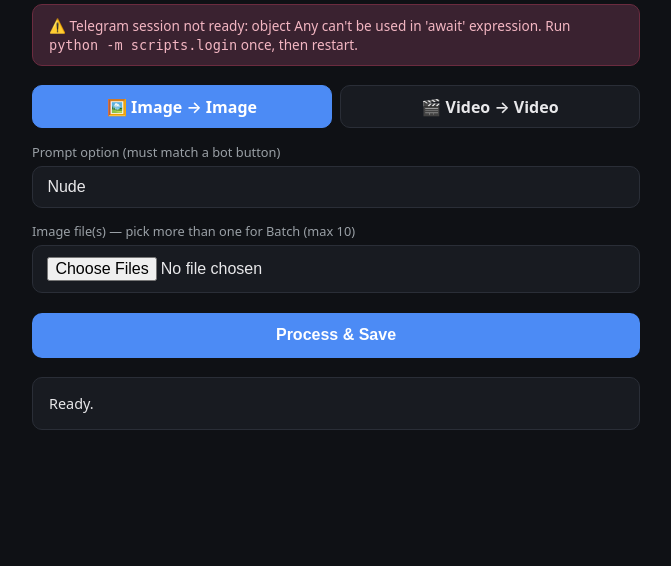
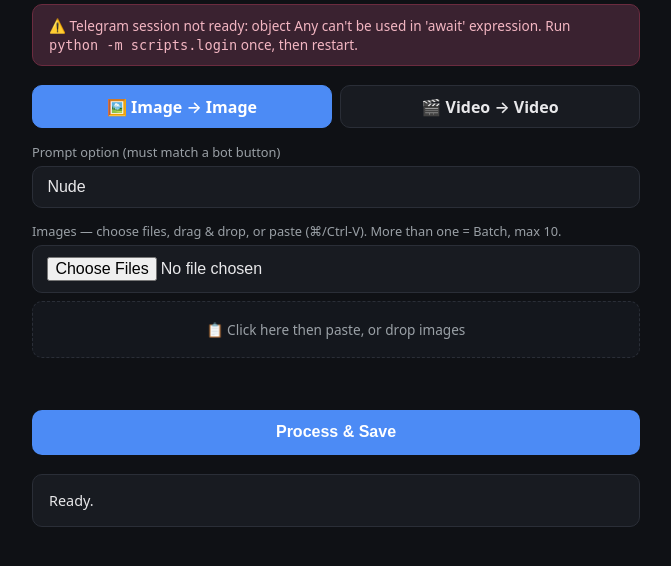
Before and after one commit to tuannnh/vixal_auto, a FastAPI app: page / in a window 1280 px wide. Shown: the part 118-684 px from the top of the page, without its empty margins (304-975 px from the left). Run offline with FastAPI, Linux system fonts and the light colour scheme.

Commit message:
Web UI: paste-from-clipboard + image previews
Add a unified file list fed by the file picker, clipboard paste (Ctrl/Cmd-V in
image mode), and drag & drop. Show a thumbnail preview grid with per-image
remove buttons and a Single/Batch counter; preview the selected video too.

Co-Authored-By: Claude Opus 4.8 <noreply@anthropic.com>

```diff
--- a/app/templates/index.html
+++ b/app/templates/index.html
@@ -37,6 +37,19 @@
     .ok { color:#6bd58f; } .err { color:#f08a8a; }
     a { color:#7fb0ff; word-break:break-all; }
     .hide { display:none; }
+    /* paste / drop zone + thumbnail previews */
+    .dropzone { margin-top:.5rem; padding:1.1rem; border:1px dashed #2a2e37; border-radius:10px;
+      text-align:center; color:#9aa0a6; font-size:.85rem; background:#14171d; cursor:pointer;
+      outline:none; transition:border-color .15s, background .15s, color .15s; }
+    .dropzone:focus, .dropzone.drag { border-color:#4c8bf5; color:#cfe0ff; background:#172033; }
+    .previews { display:flex; flex-wrap:wrap; gap:.5rem; margin-top:.6rem; }
+    .thumb { position:relative; width:84px; height:84px; border-radius:8px; overflow:hidden;
+      border:1px solid #2a2e37; background:#0b0d11; }
+    .thumb img, .thumb video { width:100%; height:100%; object-fit:cover; display:block; }
+    .thumb .rm { position:absolute; top:2px; right:2px; width:20px; height:20px; line-height:18px;
+      text-align:center; border-radius:50%; border:0; background:rgba(0,0,0,.65); color:#fff;
+      cursor:pointer; font-size:.75rem; padding:0; }
+    .count { font-size:.8rem; color:#9aa0a6; margin-top:.45rem; min-height:1rem; }
   </style>
 </head>
 <body>
@@ -63,8 +76,12 @@
         <option value="Missionary"></option><option value="Blowjob"></option>
         <option value="Facial"></option>
       </datalist>
-      <label>Image file(s) — pick more than one for Batch (max 10)</label>
+
+      <label>Images — choose files, drag &amp; drop, or paste (⌘/Ctrl-V). More than one = Batch, max 10.</label>
       <input id="imgFiles" type="file" accept="image/*" multiple />
+      <div id="dropzone" class="dropzone" tabindex="0">📋 Click here then paste, or drop images</div>
+      <div id="thumbs" class="previews"></div>
+      <div id="imgCount" class="count"></div>
     </div>
 
     <div id="videoOpts" class="hide">
@@ -93,6 +110,7 @@
       </div>
       <label>MP4 video file</label>
       <input id="vidFile" type="file" accept="video/*" />
+      <div id="vidPreview" class="previews"></div>
     </div>
 
     <button class="go" id="go" type="submit">Process &amp; Save</button>
@@ -101,11 +119,23 @@
   <div id="out">Ready.</div>
 
   <script>
+    const MAX = 10;
     let mode = 'image';
+    let imageFiles = [];   // single source of truth: file-picker + paste + drop
+    let videoFile = null;
+
     const out = document.getElementById('out');
     const go = document.getElementById('go');
+    const imgInput = document.getElementById('imgFiles');
+    const vidInput = document.getElementById('vidFile');
+    const thumbs = document.getElementById('thumbs');
+    const imgCount = document.getElementById('imgCount');
+    const vidPreview = document.getElementById('vidPreview');
+    const dropzone = document.getElementById('dropzone');
     const sleep = (ms) => new Promise(r => setTimeout(r, ms));
+    const flash = (msg, cls = '') => { out.className = cls; out.textContent = msg; };
 
+    // ---- tab switching ----
     document.querySelectorAll('.tab').forEach(t => t.addEventListener('click', () => {
       document.querySelectorAll('.tab').forEach(x => x.classList.remove('active'));
       t.classList.add('active');
@@ -113,6 +143,95 @@
       document.getElementById('imageOpts').classList.toggle('hide', mode !== 'image');
       document.getElementById('videoOpts').classList.toggle('hide', mode !== 'video');
     }));
+
+    // ---- image list: add / remove / render ----
+    function addImages(fileList) {
+      let added = 0, full = false;
+      for (const f of fileList) {
+        if (!f || !f.type.startsWith('image/')) continue;
+        if (imageFiles.length >= MAX) { full = true; break; }
+        // Clipboard images usually arrive nameless or as "image.png"; give them
+        // a unique, extension-correct name so copytele filenames don't collide.
+        const generic = !f.name || f.name === 'image.png';
+        const file = generic
+          ? new File([f], `pasted_${Date.now()}_${imageFiles.length}.${(f.type.split('/')[1] || 'png')}`, { type: f.type })
+          : f;
+        imageFiles.push(file);
+        added++;
+      }
+      renderImages();
+      if (full) flash(`⚠️ Max ${MAX} images — extras ignored`, 'err');
+      return added;
+    }
+    function removeImage(i) { imageFiles.splice(i, 1); renderImages(); }
+    function renderImages() {
+      thumbs.innerHTML = '';
+      imageFiles.forEach((f, i) => {
+        const url = URL.createObjectURL(f);
+        const el = document.createElement('div');
+        el.className = 'thumb';
+        el.innerHTML = '<img alt="" /><button type="button" class="rm" title="Remove">✕</button>';
+        const img = el.querySelector('img');
+        img.src = url;
+        img.onload = () => URL.revokeObjectURL(url);
+        el.querySelector('.rm').onclick = () => removeImage(i);
+        thumbs.appendChild(el);
+      });
+      const n = imageFiles.length;
+      imgCount.textContent = n ? `${n} image${n > 1 ? 's' : ''} ready · ${n > 1 ? 'Batch' : 'Single'} mode` : '';
+    }
+    imgInput.addEventListener('change', () => { addImages(imgInput.files); imgInput.value = ''; });
+
+    // ---- paste images anywhere (image mode only) ----
+    document.addEventListener('paste', (e) => {
+      if (mode !== 'image') return;
+      const imgs = [];
+      for (const it of (e.clipboardData?.items || [])) {
+        if (it.kind === 'file' && it.type.startsWith('image/')) {
+          const f = it.getAsFile();
+          if (f) imgs.push(f);
+        }
+      }
+      if (imgs.length) {
+        e.preventDefault();
+        const n = addImages(imgs);
+        if (n) flash(`📋 Pasted ${n} image${n > 1 ? 's' : ''}`);
+      }
+    });
+
+    // ---- drag & drop (whole window, image mode) ----
+    ['dragenter', 'dragover'].forEach(ev => document.addEventListener(ev, (e) => {
+      if (mode !== 'image') return;
+      e.preventDefault();
+      dropzone.classList.add('drag');
+    }));
+    document.addEventListener('dragleave', (e) => {
+      if (!e.relatedTarget) dropzone.classList.remove('drag');
+    });
+    document.addEventListener('drop', (e) => {
+      if (mode !== 'image') return;
+      e.preventDefault();
+      dropzone.classList.remove('drag');
+      if (e.dataTransfer?.files?.length) {
+        const n = addImages(e.dataTransfer.files);
+        if (n) flash(`📥 Added ${n} image${n > 1 ? 's' : ''}`);
+      }
+    });
+    dropzone.addEventListener('click', () => dropzone.focus());
+
+    // ---- video preview ----
+    vidInput.addEventListener('change', () => {
+      videoFile = vidInput.files[0] || null;
+      vidPreview.innerHTML = '';
+      if (videoFile) {
+        const url = URL.createObjectURL(videoFile);
+        const el = document.createElement('div');
+        el.className = 'thumb';
+        el.innerHTML = '<video muted playsinline></video>';
+        el.querySelector('video').src = url;
+        vidPreview.appendChild(el);
+      }
+    });
 
     async function poll(jobId) {
       while (true) {
@@ -142,28 +261,26 @@
       const fd = new FormData();
       fd.append('kind', mode);
       if (mode === 'image') {
-        const files = document.getElementById('imgFiles').files;
-        if (!files.length) { out.className='err'; out.textContent='❌ Pick at least one image'; return; }
-        for (const f of files) fd.append('files', f);
+        if (!imageFiles.length) { flash('❌ Add at least one image (file, drop, or paste)', 'err'); return; }
+        for (const f of imageFiles) fd.append('files', f);
         fd.append('prompt', document.getElementById('prompt').value.trim() || 'Nude');
       } else {
-        const f = document.getElementById('vidFile').files[0];
-        if (!f) { out.className='err'; out.textContent='❌ Pick a video'; return; }
-        fd.append('files', f);
+        if (!videoFile) { flash('❌ Pick a video', 'err'); return; }
+        fd.append('files', videoFile);
         fd.append('template', document.getElementById('template').value);
         fd.append('breast', document.getElementById('breast').value);
         fd.append('duration', document.getElementById('duration').value);
         fd.append('ratio', document.getElementById('ratio').value);
         fd.append('resolution', document.getElementById('resolution').value);
       }
-      go.disabled = true; out.className = ''; out.textContent = '🕒 Queued…';
+      go.disabled = true; flash('🕒 Queued…');
       try {
         const r = await fetch('/api/process', { method: 'POST', body: fd });
         const d = await r.json();
         if (d.id) await poll(d.id);
-        else { out.className='err'; out.textContent = '❌ ' + (d.error || 'Failed to queue'); }
+        else flash('❌ ' + (d.error || 'Failed to queue'), 'err');
       } catch (err) {
-        out.className='err'; out.textContent = '❌ ' + err;
+        flash('❌ ' + err, 'err');
       } finally {
         go.disabled = false;
       }
```
